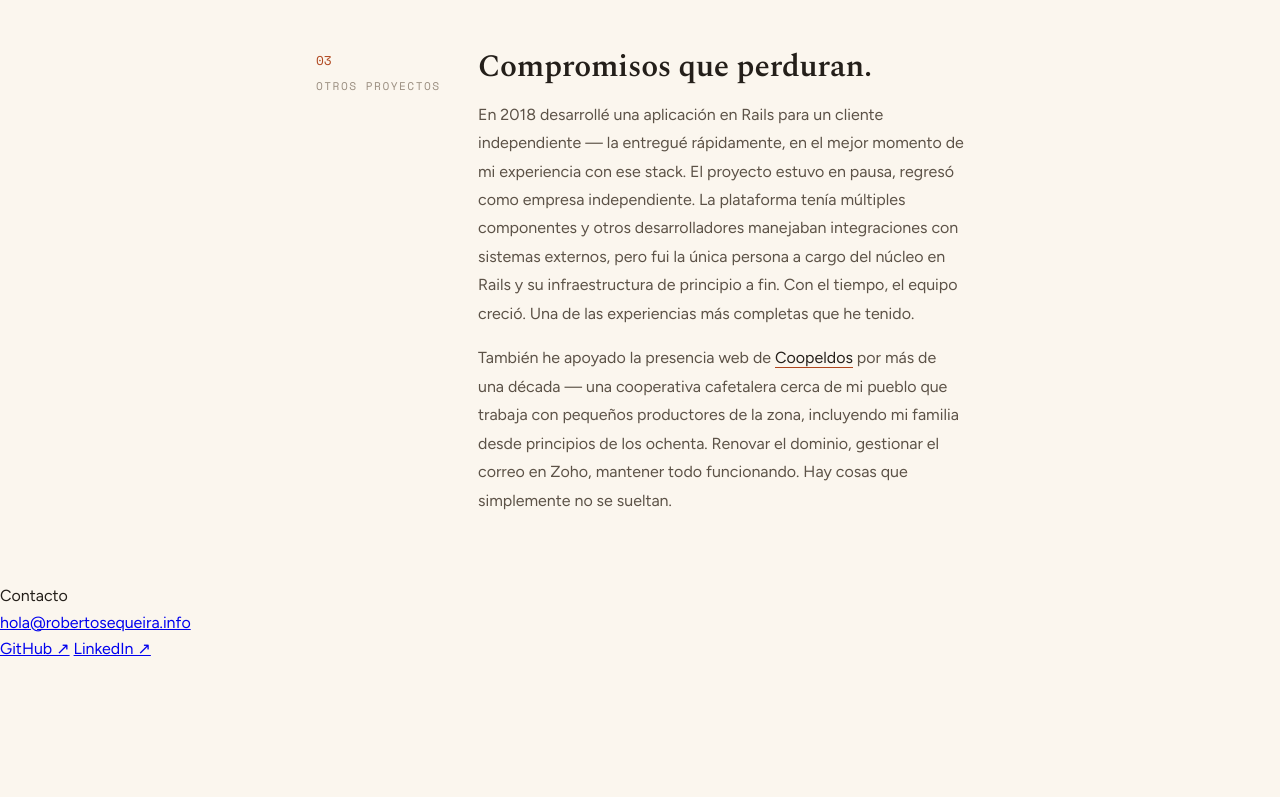
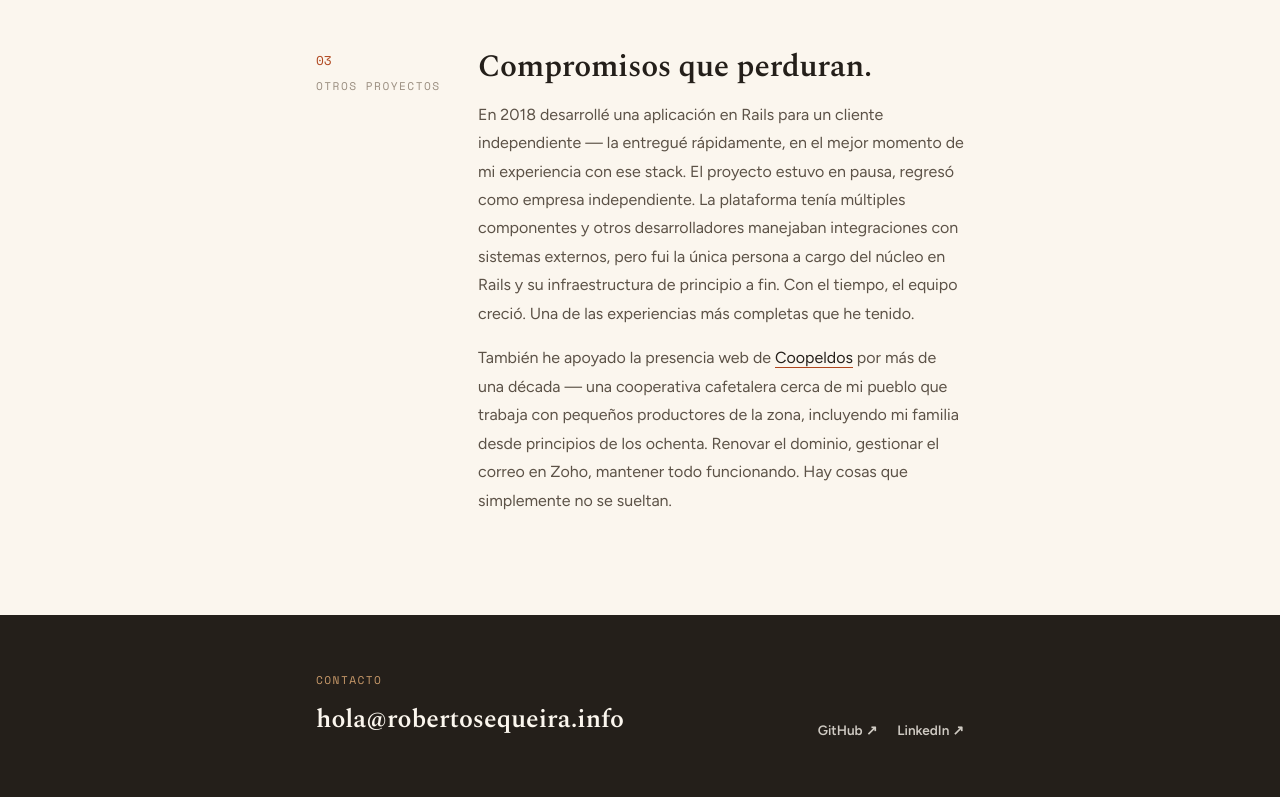
Before and after one commit to robertosequeira/robertosequeira, a plain HTML site: page index.html in a window 1280 px wide. Shown: the part 1677-2474 px from the top of the page. Before the commit the page ends 2339 px from the top, so only its background shows below. Drawn offline with nearby package versions, Linux system fonts and the light colour scheme.

Commit message:
Style footer; add reveal, focus, responsive, reduced-motion

```diff
--- a/style.css
+++ b/style.css
@@ -219,3 +219,91 @@ body {
   transition: color 0.2s;
 }
 .entry-body a:hover { color: var(--accent); }
+
+/* ─── Footer ─── */
+.site-footer {
+  background: var(--footer-bg);
+  color: var(--footer-fg);
+  margin-top: 2rem;
+}
+.footer-inner {
+  max-width: var(--wrap);
+  margin: 0 auto;
+  padding: 3.5rem var(--pad);
+  display: flex;
+  justify-content: space-between;
+  align-items: flex-end;
+  flex-wrap: wrap;
+  gap: 1.5rem;
+}
+.footer-label {
+  font-family: 'Space Mono', monospace;
+  font-size: 0.7rem;
+  letter-spacing: 0.13em;
+  text-transform: uppercase;
+  color: var(--footer-accent);
+  margin-bottom: 0.6rem;
+}
+.footer-mail {
+  font-family: 'Spectral', Georgia, serif;
+  font-size: clamp(1.25rem, 4vw, 1.6rem);
+  font-weight: 600;
+  color: var(--footer-fg);
+  text-decoration: none;
+  transition: color 0.2s;
+}
+.footer-mail:hover { color: var(--footer-accent); }
+.footer-links {
+  display: flex;
+  gap: 1.25rem;
+}
+.footer-links a {
+  font-size: 0.85rem;
+  font-weight: 600;
+  color: var(--footer-fg);
+  opacity: 0.8;
+  text-decoration: none;
+  transition: opacity 0.2s;
+}
+.footer-links a:hover { opacity: 1; }
+
+/* ─── Reveal ─── */
+.reveal {
+  opacity: 0;
+  transform: translateY(12px);
+  transition: opacity 0.5s ease-out, transform 0.5s ease-out;
+}
+.reveal.visible { opacity: 1; transform: none; }
+
+/* ─── Focus ─── */
+a:focus-visible {
+  outline: 2px solid var(--accent);
+  outline-offset: 3px;
+  border-radius: 4px;
+}
+
+/* ─── Responsive ─── */
+@media (max-width: 640px) {
+  .entry {
+    grid-template-columns: 1fr;
+    gap: 0.75rem;
+    padding: 2.5rem 0;
+  }
+  .entry-rail {
+    display: flex;
+    align-items: baseline;
+    gap: 0.6rem;
+  }
+  .entry-label { margin-top: 0; }
+  .footer-inner {
+    flex-direction: column;
+    align-items: flex-start;
+  }
+}
+
+/* ─── Reduced motion ─── */
+@media (prefers-reduced-motion: reduce) {
+  html { scroll-behavior: auto; }
+  .name, .tagline { animation: none; opacity: 1; transform: none; }
+  .reveal { opacity: 1; transform: none; transition: none; }
+}
```
